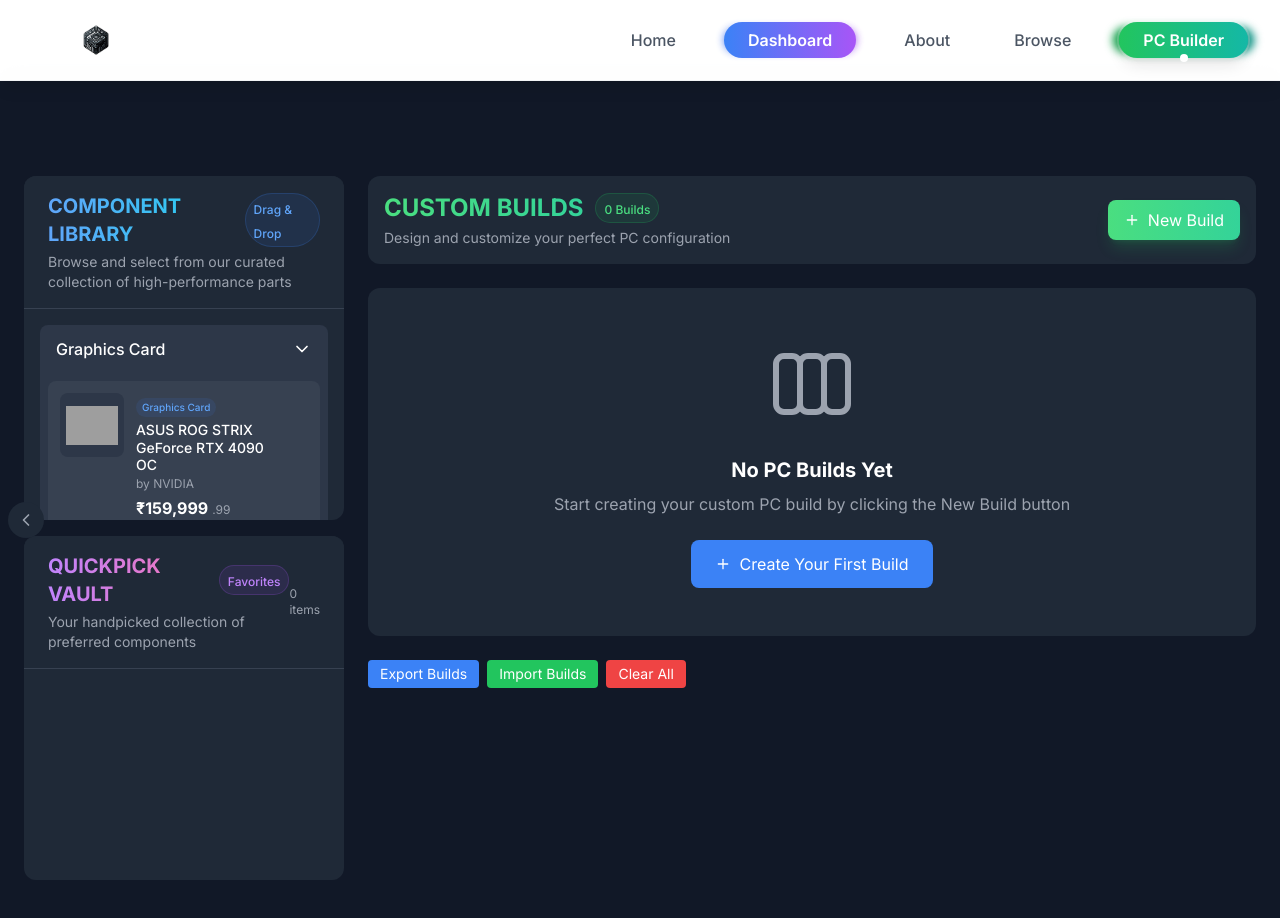
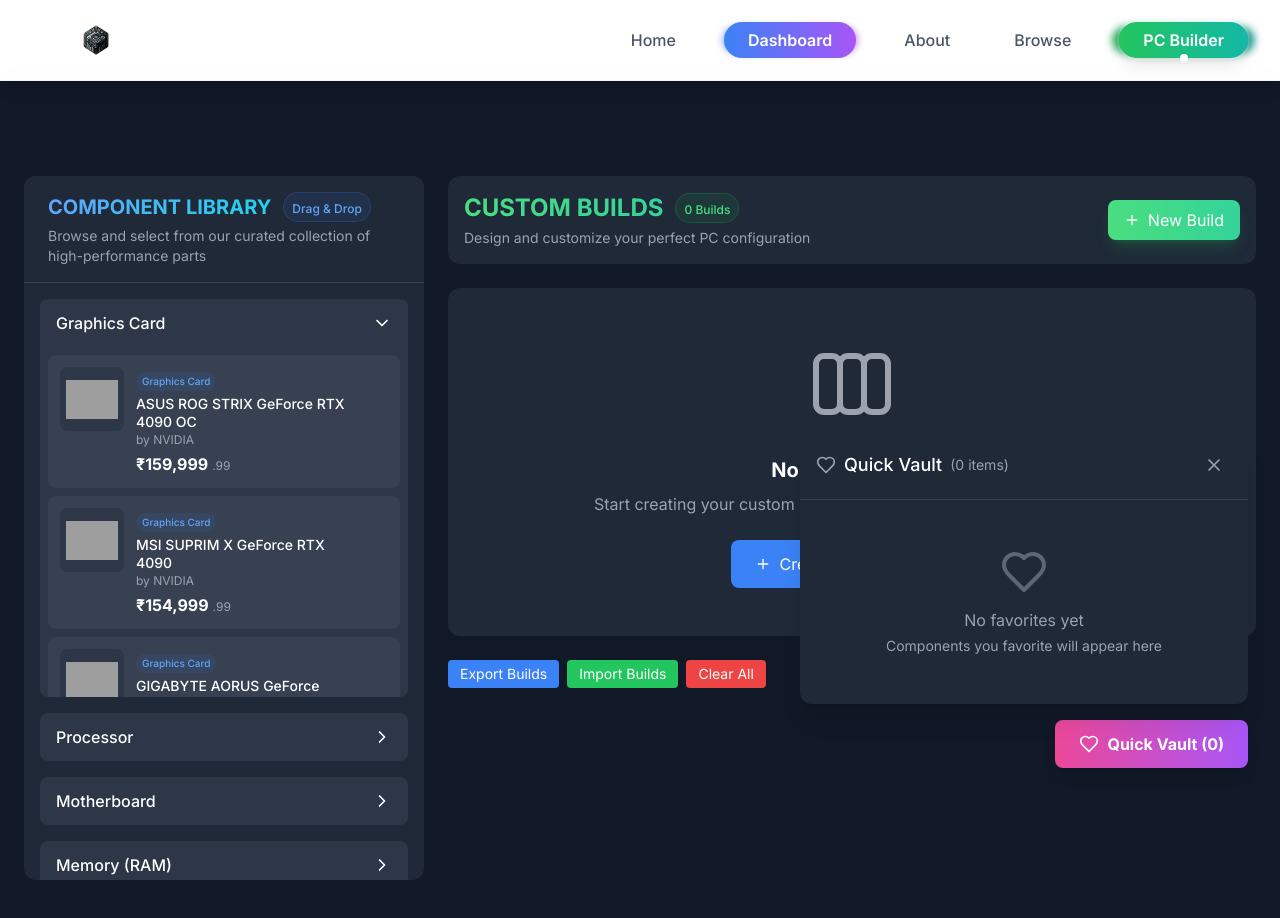
Before and after one commit to SonicGenesis/PC-BUILDER, a Next.js app in the folder pc-builder/: page /pcBuilder in a window 1280 px wide. Shown: the top 918 px of the page. Built offline with nearby package versions, Linux system fonts and the light colour scheme; grey boxes are pictures that could not be loaded.

Commit message:
added the quick vault

```diff
--- a/pc-builder/src/app/(pages)/pcBuilder/page.tsx
+++ b/pc-builder/src/app/(pages)/pcBuilder/page.tsx
@@ -30,6 +30,7 @@ import { BuildPurposeSelectionDialog } from './components/dialogs/BuildPurposeSe
 import { ComponentLibraryHeader } from './components/builderComponents/ComponentLibraryHeader';
 import { FavoritesHeader } from './components/builderComponents/FavoritesHeader';
 import { NewBuildPurposeDialog } from './components/dialogs/NewBuildPurposeDialog';
+import { Heart } from 'lucide-react';
 
 
 export default function PcBuilderScreen() {
@@ -342,7 +343,7 @@ export default function PcBuilderScreen() {
 
 
   // Keep these state declarations
-  const [sidebarWidth, setSidebarWidth] = useState(320); // Default width 320px
+  const [sidebarWidth, setSidebarWidth] = useState(400); // Default width 320px
   const [isResizing, setIsResizing] = useState(false);
   const [isSidebarCollapsed, setIsSidebarCollapsed] = useState(false);
   const minWidth = 280; // Minimum sidebar width
@@ -386,17 +387,20 @@ export default function PcBuilderScreen() {
     });
   };
 
+  // First, add a new state for the Quick Vault visibility
+  const [isQuickVaultVisible, setIsQuickVaultVisible] = useState(true);
+
   return (
     <div className="min-h-screen w-full pt-20 pb-16 bg-[#111827]">
       <DragDropContext onDragEnd={handleDragEnd}>
         <div className="flex gap-6 px-6 pt-4 relative">
-          {/* Sidebar Container */}
+          {/* Sidebar Container - Now only contains Component Library */}
           <div
-            className="w-80 flex-shrink-0 flex flex-col h-[calc(100vh-6rem)] space-y-4 relative"
+            className="w-80 flex-shrink-0 h-[calc(100vh-6rem)] relative"
             style={{ width: sidebarWidth }}
           >
-            {/* Component Library Section */}
-            <div className="flex-1 bg-[#1F2937] rounded-xl overflow-hidden flex flex-col">
+            {/* Component Library Section - Now takes full height */}
+            <div className="h-full bg-[#1F2937] rounded-xl overflow-hidden flex flex-col">
               <ComponentLibraryHeader />
               <div className="p-4 overflow-y-auto flex-1">
                 <BuilderSidenavComponents
@@ -412,17 +416,6 @@ export default function PcBuilderScreen() {
               </div>
             </div>
 
-            {/* Favorites Section */}
-            <div className="flex-1 bg-[#1F2937] rounded-xl overflow-hidden flex flex-col mt-4">
-              <FavoritesHeader favoritesCount={favorites.length} />
-              <div className="p-4 overflow-y-auto flex-1">
-                <BuilderSidenavFavorites
-                  favorites={favorites}
-                  toggleFavorite={toggleFavorite}
-                />
-              </div>
-            </div>
-
             {/* Simple resize handle */}
             <div
               className="absolute right-0 top-0 bottom-0 w-1 cursor-col-resize hover:bg-blue-500/50"
@@ -430,18 +423,69 @@ export default function PcBuilderScreen() {
             />
           </div>
 
-          {/* Toggle Sidebar Button */}
+          {/* Quick Vault Floating Panel */}
+          <div
+            className={`fixed bottom-24 right-8 w-[28rem] bg-[#1F2937] rounded-xl shadow-xl transition-all duration-300 z-50 ${
+              isQuickVaultVisible ? 'opacity-100 visible' : 'opacity-0 invisible'
+            }`}
+          >
+            {/* Quick Vault Header with close button */}
+            <div className="flex items-center justify-between p-4 border-b border-gray-700">
+              <div className="flex items-center gap-2">
+                <Heart className={`w-5 h-5 ${favorites.length > 0 ? 'text-pink-500' : 'text-gray-400'}`} />
+                <h3 className="text-lg font-medium text-white">Quick Vault</h3>
+                <span className="text-sm text-gray-400">({favorites.length} items)</span>
+              </div>
+              <button
+                onClick={() => setIsQuickVaultVisible(false)}
+                className="p-2 hover:bg-gray-700 rounded-lg transition-colors"
+              >
+                <svg
+                  className="w-5 h-5 text-gray-400"
+                  fill="none"
+                  viewBox="0 0 24 24"
+                  stroke="currentColor"
+                >
+                  <path
+                    strokeLinecap="round"
+                    strokeLinejoin="round"
+                    strokeWidth={2}
+                    d="M6 18L18 6M6 6l12 12"
+                  />
+                </svg>
+              </button>
+            </div>
+
+            {/* Quick Vault Content */}
+            <div className="max-h-[500px] overflow-y-auto p-4">
+              {favorites.length === 0 ? (
+                <div className="text-center py-8 text-gray-400">
+                  <Heart className="w-12 h-12 mx-auto mb-3 opacity-50" />
+                  <p>No favorites yet</p>
+                  <p className="text-sm mt-1">Components you favorite will appear here</p>
+                </div>
+              ) : (
+                <div className="grid grid-cols-2 gap-4">
+                  <BuilderSidenavFavorites
+                    favorites={favorites}
+                    toggleFavorite={toggleFavorite}
+                  />
+                </div>
+              )}
+            </div>
+          </div>
+
+          {/* Toggle Quick Vault Button */}
           <button
-            onClick={() => setIsSidebarCollapsed(!isSidebarCollapsed)}
-            className={`absolute left-2 top-1/2 -translate-y-1/2 z-20 p-2 rounded-full
-              bg-[#1F2937] hover:bg-[#2D3748] transition-all duration-300
-              ${isSidebarCollapsed ? 'translate-x-0' : 'translate-x-0'}`}
+            onClick={() => setIsQuickVaultVisible(!isQuickVaultVisible)}
+            className={`fixed bottom-8 right-8 bg-gradient-to-r transition-all duration-300 text-white font-bold py-3 px-6 rounded-lg shadow-lg flex items-center gap-2 hover:scale-105 transform ${
+              isQuickVaultVisible
+                ? 'from-pink-500 to-purple-500 hover:from-pink-600 hover:to-purple-600'
+                : 'from-purple-500 to-pink-500 hover:from-purple-600 hover:to-pink-600'
+            }`}
           >
-            {isSidebarCollapsed ? (
-              <FiChevronRight className="w-5 h-5 text-gray-400" />
-            ) : (
-              <FiChevronLeft className="w-5 h-5 text-gray-400" />
-            )}
+            <Heart className={`w-5 h-5 ${favorites.length > 0 ? 'fill-current' : ''}`} />
+            <span>Quick Vault ({favorites.length})</span>
           </button>
 
           {/* Main Content */}
```
